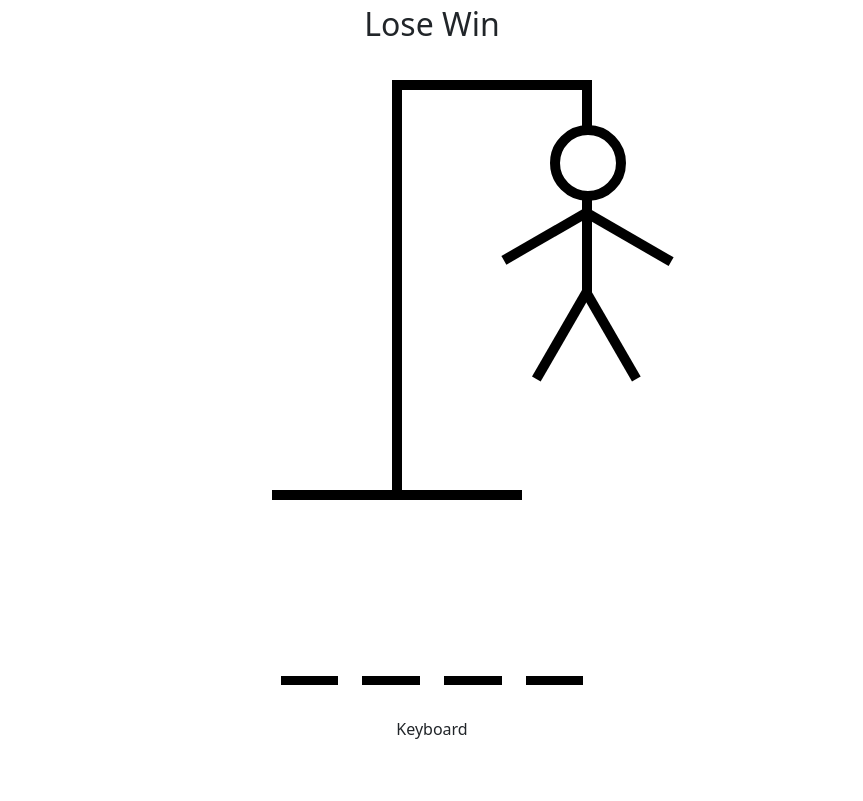
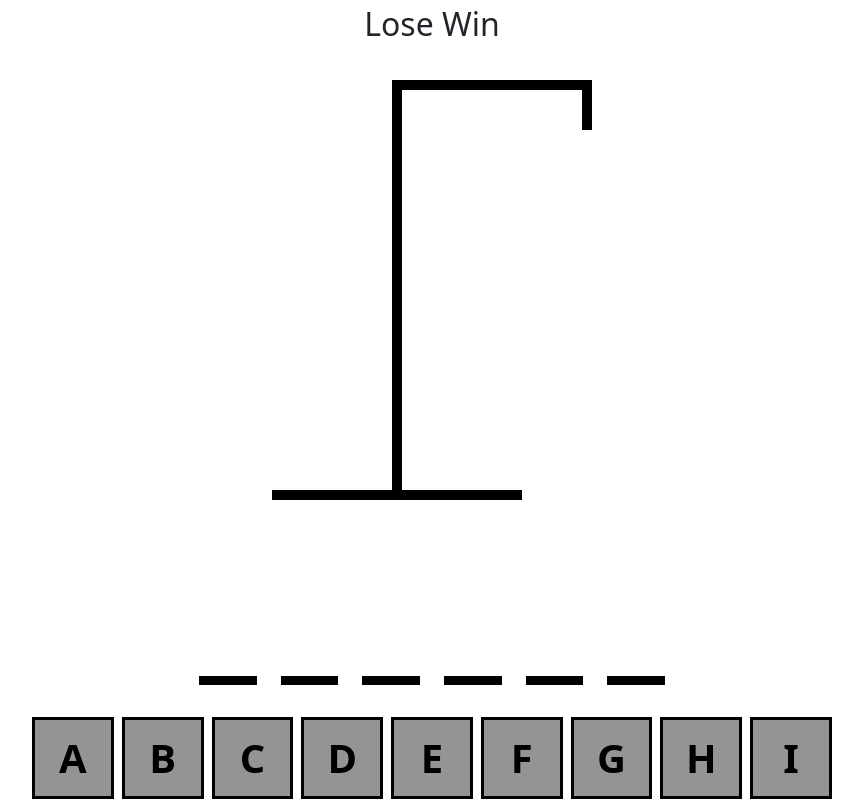
Before and after one commit to philipAvdey/hangman-project, a React (Vite) app: page / in a window 1280 px wide. Shown: the top 801 px of the page, without its empty margins (208-1071 px from the left). Built offline with nearby package versions, Linux system fonts and the light colour scheme.

Commit message:
Added the Keyboard component, wrong guess, random word logic

```diff
--- a/src/App.scss
+++ b/src/App.scss
@@ -11,3 +11,7 @@
     font-size: 2rem;
     text-align: 'center';
 }
+
+.app__keyboard{
+    align-self: stretch;
+}
--- a/src/App.tsx
+++ b/src/App.tsx
@@ -6,12 +6,10 @@ To do after initial completion:
 
 */
 
-
 import { useState } from "react";
 import HangmanDrawing from "./components/HangmanDrawing/HangmanDrawing";
 import Keyboard from "./components/Keyboard/Keyboard";
 import HangmanWord from "./components/HangmanWord/HangmanWord";
-
 
 import words from "./wordsList.json";
 import "./App.scss";
@@ -23,12 +21,18 @@ function App() {
 
   const [guessedLetters, setGuessedLetters] = useState<string[]>([]);
 
+  const incorrectLetters = guessedLetters.filter(
+    (letter) => !wordToGuess.includes(letter)
+  );
+
   return (
     <div className="app">
       <div className="app__lose-win">Lose Win</div>
-      <HangmanDrawing />
-      <HangmanWord />
-      <Keyboard />
+      <HangmanDrawing numberOfGuesses={incorrectLetters.length} />
+      <HangmanWord guessedLetters={guessedLetters} wordToGuess={wordToGuess}/>
+      <div className="app__keyboard">
+        <Keyboard />
+      </div>
     </div>
   );
 }
--- a/src/components/HangmanDrawing/HangmanDrawing.tsx
+++ b/src/components/HangmanDrawing/HangmanDrawing.tsx
@@ -6,15 +6,16 @@ const LEFT_ARM = <div className="app__drawing_left-arm"></div>;
 const RIGHT_LEG = <div className="app__drawing_right-leg"></div>;
 const LEFT_LEG = <div className="app__drawing_left-leg"></div>;
 
-const HangmanDrawing = () => {
+const BODY_PARTS = [HEAD, BODY, RIGHT_ARM, LEFT_ARM, RIGHT_LEG, LEFT_LEG];
+
+type HangmanDrawingProps = {
+  numberOfGuesses: number;
+};
+
+const HangmanDrawing = ({ numberOfGuesses }: HangmanDrawingProps) => {
   return (
     <div className="app__drawing">
-      {HEAD}
-      {BODY}
-      {RIGHT_ARM}
-      {LEFT_ARM}
-      {RIGHT_LEG}
-      {LEFT_LEG}
+      {BODY_PARTS.slice(0, numberOfGuesses)}
       <div className="app__drawing_noose-holder"></div>
       <div className="app__drawing_overhang"></div>
       <div className="app__drawing_vertical-section"></div>
--- a/src/components/HangmanWord/HangmanWord.tsx
+++ b/src/components/HangmanWord/HangmanWord.tsx
@@ -1,11 +1,15 @@
 import "./HangmanWord.scss";
 
-const word = "test";
-const guessedLetters = [""];
-const HangmanWord = () => {
+type HangmanWordProps = {
+  guessedLetters: string[]
+  wordToGuess: string
+}
+
+
+const HangmanWord = ({ guessedLetters, wordToGuess } : HangmanWordProps) => {
   return (
     <div className="app__word">
-      {word.split("").map((letter, index) => (
+      {wordToGuess.split("").map((letter, index) => (
         <span key={`${letter}-${index}`} className={`app__word_letter`}>
           <span
             className={`app__word_letter_${
--- a/src/components/Keyboard/Keyboard.scss
+++ b/src/components/Keyboard/Keyboard.scss
@@ -0,0 +1,33 @@
+.app__keyboard{
+    display: grid;
+    grid-template-columns: repeat(auto-fit, minmax(75px, 1fr));
+    gap: 0.5rem;
+}
+
+.app__keyboard_key{
+    width: 100%;
+    text-transform: uppercase;
+    border: 3px solid black;
+    aspect-ratio: 1 / 1;
+    font-size: 2.5rem;
+    padding: 0.5rem;
+    background: #929496;
+    font-weight: bold;
+    cursor: pointer;
+
+    &:hover:not(:disabled), &:focus:not(:disabled){
+        background-color: lightblue;
+    }
+
+
+}
+.active{
+    background-color: rgb(80, 137, 224);
+    color: white;
+}
+
+.inactive{
+    opacity: .3;
+    color: black;
+
+}
--- a/src/components/Keyboard/Keyboard.tsx
+++ b/src/components/Keyboard/Keyboard.tsx
@@ -1,9 +1,46 @@
+import "./Keyboard.scss";
 
+const KEYS = [
+  "a",
+  "b",
+  "c",
+  "d",
+  "e",
+  "f",
+  "g",
+  "h",
+  "i",
+  "j",
+  "k",
+  "l",
+  "m",
+  "n",
+  "o",
+  "p",
+  "q",
+  "r",
+  "s",
+  "t",
+  "u",
+  "v",
+  "w",
+  "x",
+  "y",
+  "z",
+];
 
 const Keyboard = () => {
   return (
-    <div>Keyboard</div>
-  )
-}
+    <div className="app__keyboard">
+      {KEYS.map((key) => {
+        return (
+          <button className="app__keyboard_key" key={key}>
+            {key}
+          </button>
+        );
+      })}
+    </div>
+  );
+};
 
-export default Keyboard
+export default Keyboard;
```
